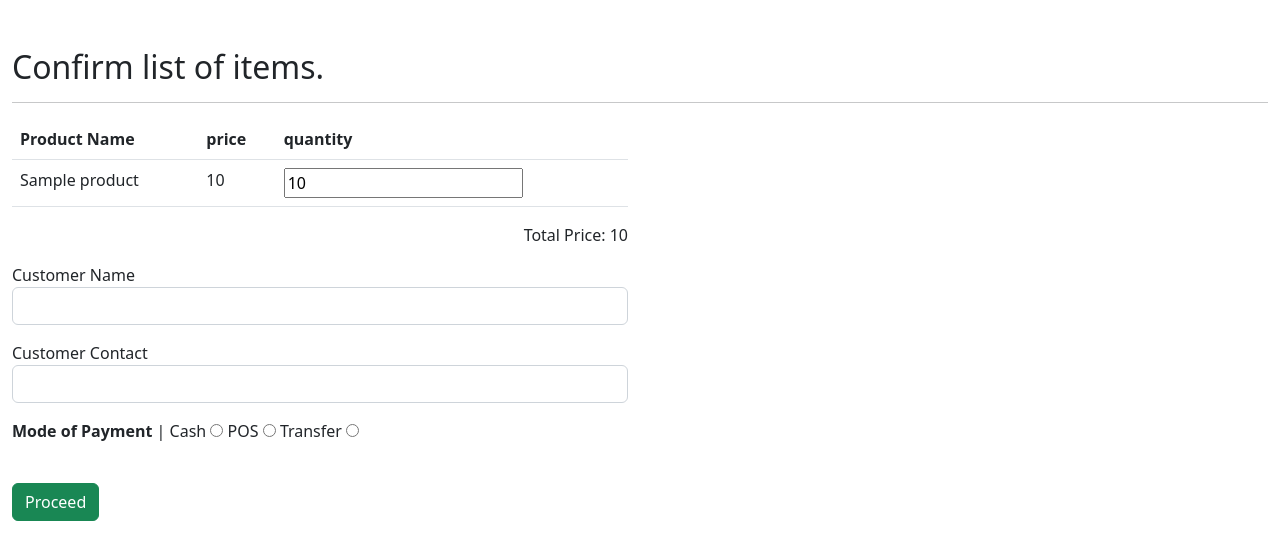
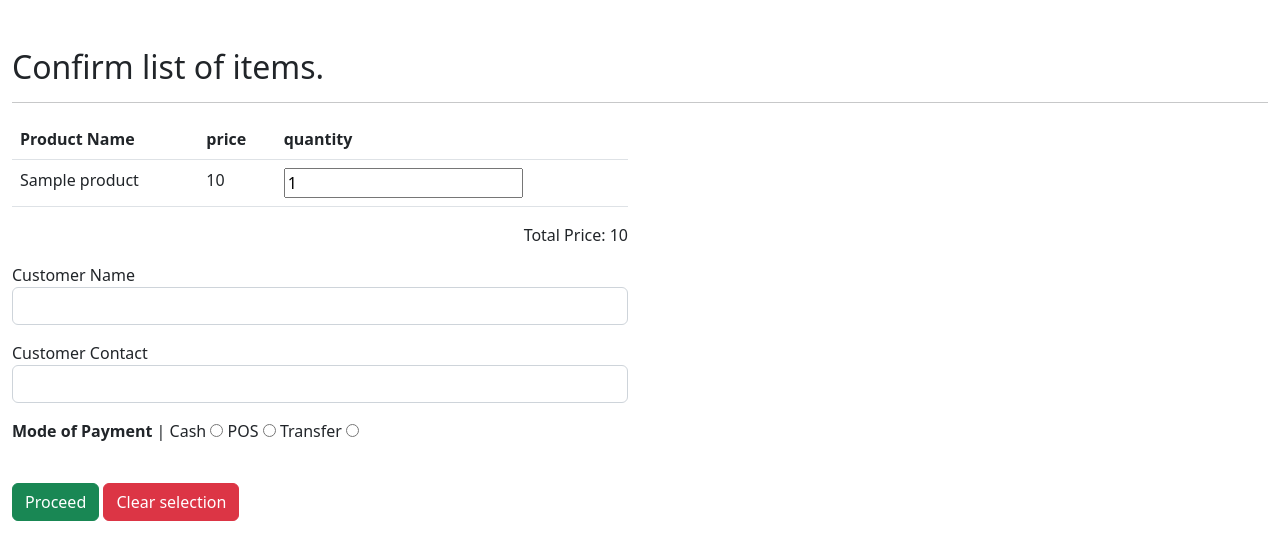
Before and after one commit to DamaMichaelYohanna/poultry-management-system, a Django app: page /product/checkout in a window 1280 px wide. Shown: the part 56-616 px from the top of the page. Run offline with Django 4.2, Linux system fonts and the light colour scheme; tables that the repository leaves empty hold one stand-in row (values such as "Sample post").

Commit message:
update checkout html page

```diff
--- a/main/template/checkout.html
+++ b/main/template/checkout.html
@@ -61,7 +61,7 @@
                 type="text"
                 name="{{product.name}}"
                 id="quantity"
-                value="{{product.quantity}}"
+                value="1"
               />
             </td>
           </tr>
@@ -103,6 +103,7 @@
         {% csrf_token %}
         <br />
         <button class="btn btn-success">Proceed</button>
+        <a href="/product/clear_cart" class="btn btn-danger">Clear selection</a>
       </form>
     </div>
   </div>
```
